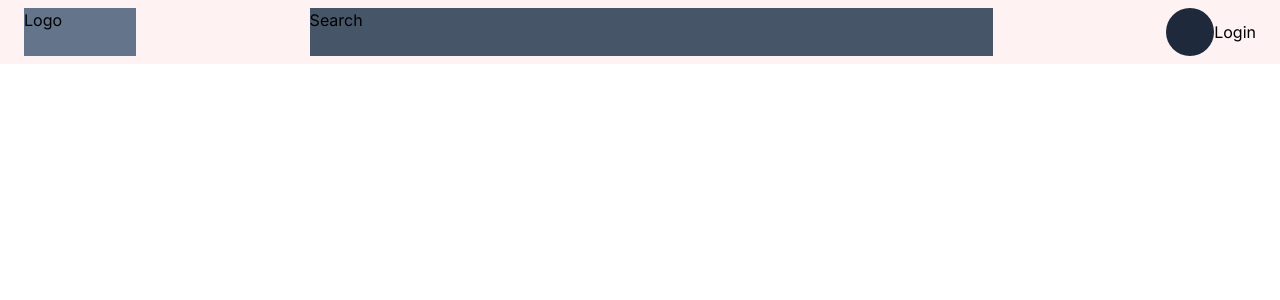
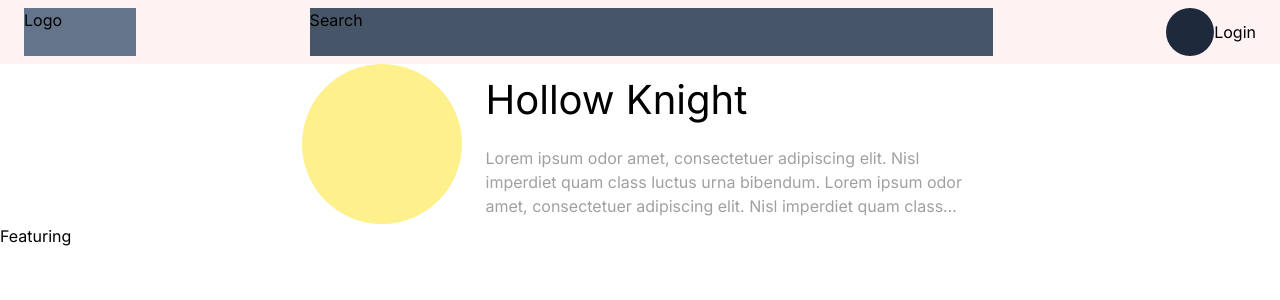
Before and after one commit to elynafock/soymilk, a Next.js app: page / in a window 1280 px wide. Shown: the top 300 px of the page. Built offline with nearby package versions, Linux system fonts and the light colour scheme.

Commit message:
second commit

```diff
--- /dev/null
+++ b/app/Banner/Featuring.tsx
@@ -0,0 +1,7 @@
+import React from "react";
+
+const Featuring = () => {
+  return <div>Featuring</div>;
+};
+
+export default Featuring;
--- /dev/null
+++ b/app/Banner/SelfIntro.tsx
@@ -0,0 +1,24 @@
+import React from "react";
+
+const user = {
+  imageUrl: "",
+  fullName: "Hollow Knight",
+  description:
+    "Lorem ipsum odor amet, consectetuer adipiscing elit. Nisl imperdiet quam class luctus urna bibendum. Lorem ipsum odor amet, consectetuer adipiscing elit. Nisl imperdiet quam class luctus urna bibendum.",
+};
+
+const SelfIntro = () => {
+  return (
+    <div className="flex flex-row justify-center items-center">
+      <div className="w-40 h-40 bg-yellow-200 rounded-full"></div>
+      <div className="pl-6">
+        <h1 className="text-[40px]">{user.fullName}</h1>
+        <h2 className="w-[493px] overflow-hidden text-ellipsis whitespace-pre-line line-clamp-3 text-[#A1A0A0] pt-4">
+          {user.description}
+        </h2>
+      </div>
+    </div>
+  );
+};
+// text-2xl text-[#A1A0A0] w-[493px] truncate
+export default SelfIntro;
--- /dev/null
+++ b/app/Banner/index.tsx
@@ -0,0 +1,14 @@
+import React from "react";
+import SelfIntro from "./SelfIntro";
+import Featuring from "./Featuring";
+
+const index = () => {
+  return (
+    <div>
+      <SelfIntro />
+      <Featuring />
+    </div>
+  );
+};
+
+export default index;
--- a/app/page.tsx
+++ b/app/page.tsx
@@ -1,11 +1,13 @@
 import Image from "next/image";
 import Navigation from "./Navigation";
+import Banner from "./Banner";
 
 export default function Home() {
   return (
     <main className="w-full">
       {/* className="flex min-h-screen flex-col items-center justify-between p-24" */}
       <Navigation />
+      <Banner />
     </main>
   );
 }
```
Also changed, not shown: app/Banner/Cards/index.tsx (added).
